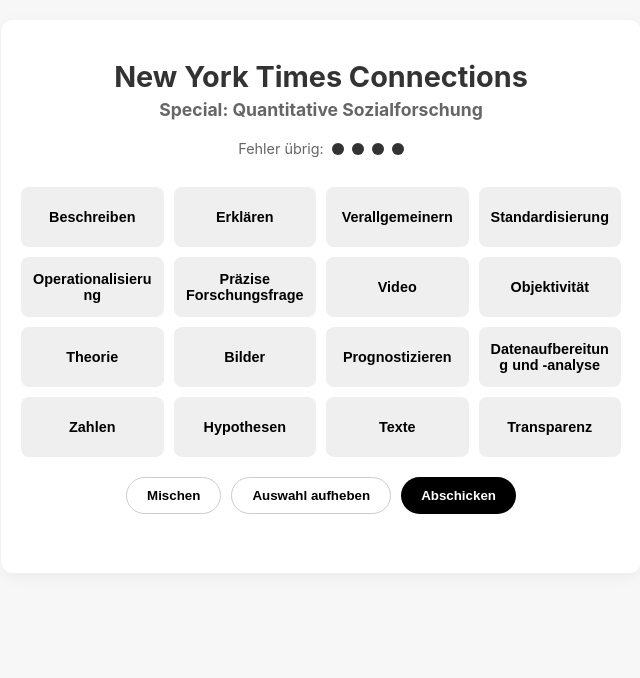
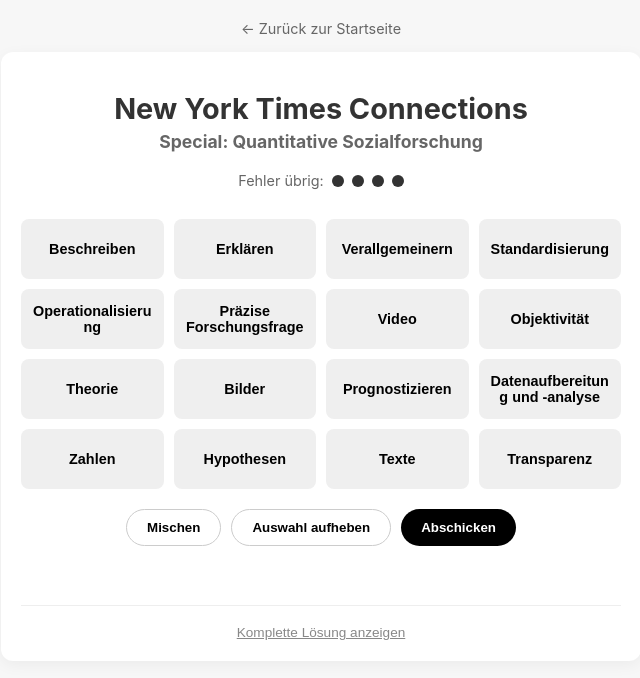
Before and after one commit to dariatisch/quiz, a plain HTML site: page quanti.html in a window 1280 px wide. Shown: the whole page, without its empty margins (319-959 px from the left). Drawn offline with Linux system fonts and the light colour scheme.

Commit message:
Update quanti.html

```diff
--- a/quanti.html
+++ b/quanti.html
@@ -26,6 +26,17 @@
             margin-top: 0;
             margin-bottom: 20px;
             text-align: center;
+        }
+        .nav-back {
+            margin-bottom: 15px;
+            font-size: 0.9rem;
+        }
+        .nav-back a {
+            color: #666;
+            text-decoration: none;
+        }
+        .nav-back a:hover {
+            text-decoration: underline;
         }
         .game-container {
             max-width: 600px;
@@ -139,6 +150,23 @@
         button.btn-primary:hover {
             background-color: #333;
         }
+        .solution-section {
+            text-align: center;
+            margin-top: 20px;
+            border-top: 1px solid #eee;
+            padding-top: 15px;
+        }
+        button.btn-solution {
+            background: none;
+            border: none;
+            color: #888;
+            font-size: 0.85rem;
+            cursor: pointer;
+            text-decoration: underline;
+        }
+        button.btn-solution:hover {
+            color: #333;
+        }
         .status-bar {
             text-align: center;
             font-size: 0.95rem;
@@ -172,6 +200,10 @@
 </head>
 <body>
 
+<div class="nav-back">
+    <a href="index.html">← Zurück zur Startseite</a>
+</div>
+
 <div class="game-container">
     <h1>New York Times Connections</h1>
     <h2>Special: Quantitative Sozialforschung</h2>
@@ -195,6 +227,10 @@
     </div>
 
     <div class="status-bar" id="status-bar"></div>
+
+    <div class="solution-section">
+        <button class="btn-solution" onclick="showFullSolution()">Komplette Lösung anzeigen</button>
+    </div>
 </div>
 
 <script>
@@ -219,7 +255,7 @@
         },
         {
             title: "Forschungsprozess",
-            keywords: ["forschungsprozess", "prozess", "schrittean", "ablauf"],
+            keywords: ["forschungsprozess", "prozess", "schritte", "ablauf"],
             words: ["Präzise Forschungsfrage", "Theorie", "Hypothesen", "Datenaufbereitung und -analyse"],
             color: "#bb8fce"
         }
@@ -304,7 +340,6 @@
 
         if (isMatch) {
             const foundGroup = groups[firstGroup];
-            // Wir merken uns die Gruppe als "gelöst, aber Titel muss noch erraten werden"
             solvedCategories.push({
                 ...foundGroup,
                 guessed: false,
@@ -339,7 +374,6 @@
         const userText = inputField.value.trim().toLowerCase();
         const targetGroup = solvedCategories[index];
 
-        // Prüfen, ob ein Keyword übereinstimmt
         const isCorrect = targetGroup.keywords.some(kw => userText.includes(kw));
 
         if (isCorrect || userText === targetGroup.title.toLowerCase()) {
@@ -350,6 +384,19 @@
         } else {
             showStatus("Das war noch nicht der richtige Begriff für die Überschrift. Probier's nochmal!", "orange");
         }
+    }
+
+    function showFullSolution() {
+        solvedCategories = groups.map(g => ({
+            ...g,
+            guessed: true
+        }));
+        currentTiles = [];
+        selectedTiles = [];
+        renderSolvedGroups();
+        renderGrid();
+        showStatus("Lösung vollständig aufgedeckt.", "blue");
+        document.getElementById('action-controls').style.display = 'none';
     }
 
     function renderSolvedGroups() {
```
